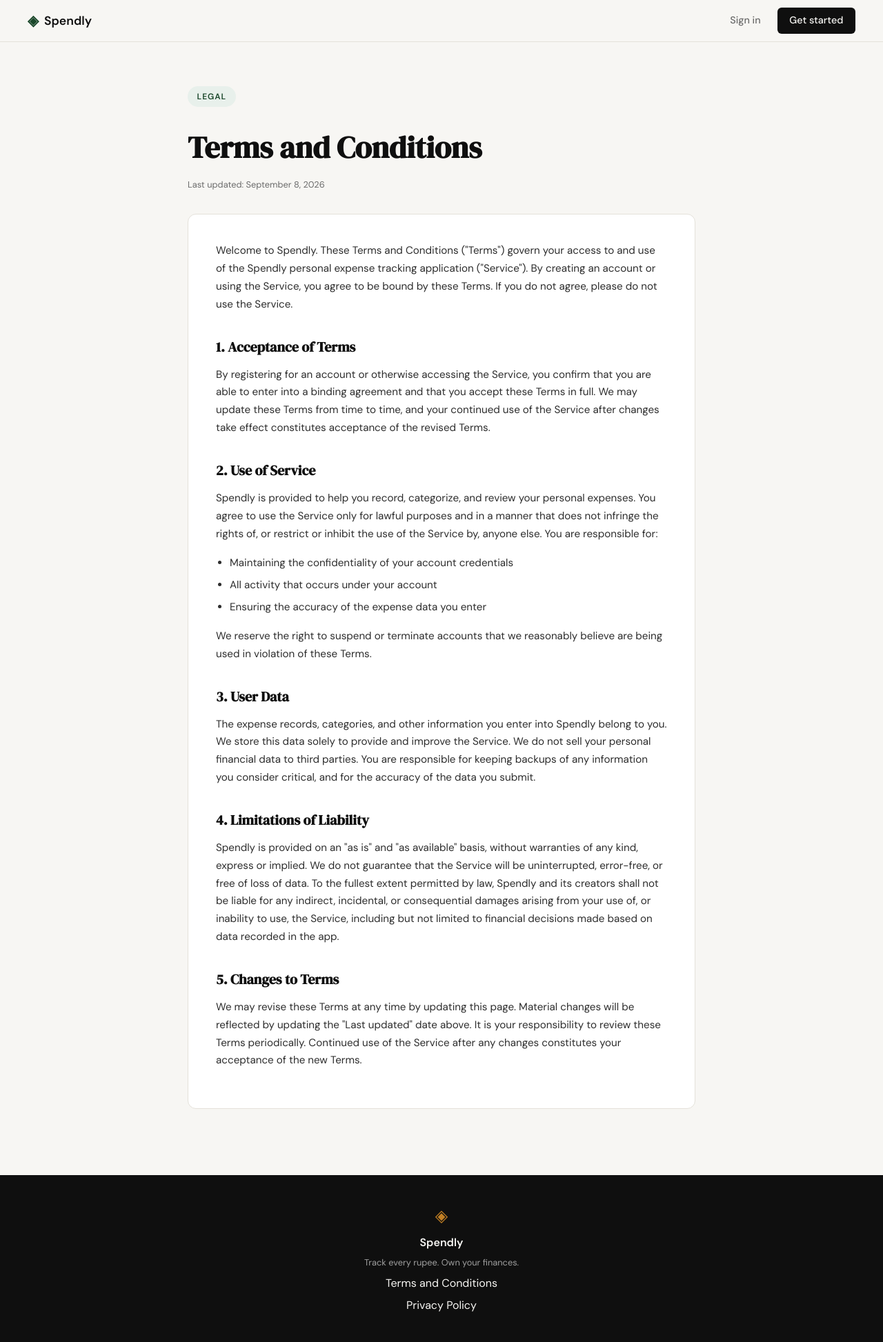
After one commit to sumran58/spendly, a Flask app: page /terms in a window 1280 px wide. The commit adds this page. Shown: the whole page at 69% size. Run offline with Flask 3, Linux system fonts and the light colour scheme.

Commit message:
added the terms page

```diff
--- a/app.py
+++ b/app.py
@@ -20,6 +20,11 @@ def register():
 @app.route("/login")
 def login():
     return render_template("login.html")
+
+
+@app.route("/terms")
+def terms():
+    return render_template("terms.html")
 
 
 # ------------------------------------------------------------------ #
--- a/static/css/style.css
+++ b/static/css/style.css
@@ -478,6 +478,63 @@ a { color: inherit; text-decoration: none; }
 .auth-switch a:hover { text-decoration: underline; }
 
 /* ------------------------------------------------------------------ */
+/* Legal pages                                                         */
+/* ------------------------------------------------------------------ */
+
+.legal-section {
+    max-width: 800px;
+    margin: 0 auto;
+    padding: 4rem 2rem 6rem;
+}
+
+.legal-updated {
+    font-size: 0.8rem;
+    color: var(--ink-muted);
+    margin-bottom: 2rem;
+}
+
+.legal-title {
+    font-family: var(--font-display);
+    font-size: clamp(2rem, 4vw, 2.75rem);
+    color: var(--ink);
+    margin-bottom: 0.5rem;
+}
+
+.legal-card {
+    background: var(--paper-card);
+    border: 1px solid var(--border);
+    border-radius: var(--radius-md);
+    padding: 2.5rem;
+}
+
+.legal-card h2 {
+    font-family: var(--font-display);
+    font-size: 1.25rem;
+    color: var(--ink);
+    margin: 2rem 0 0.75rem;
+}
+
+.legal-card h2:first-child { margin-top: 0; }
+
+.legal-card p {
+    font-size: 0.95rem;
+    color: var(--ink-soft);
+    line-height: 1.7;
+    margin-bottom: 1rem;
+}
+
+.legal-card ul {
+    margin: 0 0 1rem 1.25rem;
+}
+
+.legal-card li {
+    font-size: 0.95rem;
+    color: var(--ink-soft);
+    line-height: 1.7;
+    margin-bottom: 0.4rem;
+}
+
+/* ------------------------------------------------------------------ */
 /* Footer                                                              */
 /* ------------------------------------------------------------------ */
 
--- a/templates/base.html
+++ b/templates/base.html
@@ -34,7 +34,7 @@
             <span class="brand-icon">◈</span>
             <span class="footer-name">Spendly</span>
             <p class="footer-copy">Track every rupee. Own your finances.</p>
-            <a href="#">Terms and Conditions</a>
+            <a href="{{ url_for('terms') }}">Terms and Conditions</a>
             <a href="#">Privacy Policy</a>
         </div>
     </footer>
--- /dev/null
+++ b/templates/terms.html
@@ -0,0 +1,75 @@
+{% extends "base.html" %}
+
+{% block title %}Terms and Conditions — Spendly{% endblock %}
+
+{% block content %}
+<section class="legal-section">
+    <div class="hero-badge">Legal</div>
+    <h1 class="legal-title">Terms and Conditions</h1>
+    <p class="legal-updated">Last updated: September 8, 2026</p>
+
+    <div class="legal-card">
+        <p>
+            Welcome to Spendly. These Terms and Conditions ("Terms") govern your access
+            to and use of the Spendly personal expense tracking application
+            ("Service"). By creating an account or using the Service, you agree to be
+            bound by these Terms. If you do not agree, please do not use the Service.
+        </p>
+
+        <h2>1. Acceptance of Terms</h2>
+        <p>
+            By registering for an account or otherwise accessing the Service, you
+            confirm that you are able to enter into a binding agreement and that you
+            accept these Terms in full. We may update these Terms from time to time,
+            and your continued use of the Service after changes take effect
+            constitutes acceptance of the revised Terms.
+        </p>
+
+        <h2>2. Use of Service</h2>
+        <p>
+            Spendly is provided to help you record, categorize, and review your
+            personal expenses. You agree to use the Service only for lawful purposes
+            and in a manner that does not infringe the rights of, or restrict or
+            inhibit the use of the Service by, anyone else. You are responsible for:
+        </p>
+        <ul>
+            <li>Maintaining the confidentiality of your account credentials</li>
+            <li>All activity that occurs under your account</li>
+            <li>Ensuring the accuracy of the expense data you enter</li>
+        </ul>
+        <p>
+            We reserve the right to suspend or terminate accounts that we reasonably
+            believe are being used in violation of these Terms.
+        </p>
+
+        <h2>3. User Data</h2>
+        <p>
+            The expense records, categories, and other information you enter into
+            Spendly belong to you. We store this data solely to provide and improve
+            the Service. We do not sell your personal financial data to third
+            parties. You are responsible for keeping backups of any information you
+            consider critical, and for the accuracy of the data you submit.
+        </p>
+
+        <h2>4. Limitations of Liability</h2>
+        <p>
+            Spendly is provided on an "as is" and "as available" basis, without
+            warranties of any kind, express or implied. We do not guarantee that the
+            Service will be uninterrupted, error-free, or free of loss of data. To
+            the fullest extent permitted by law, Spendly and its creators shall not
+            be liable for any indirect, incidental, or consequential damages arising
+            from your use of, or inability to use, the Service, including but not
+            limited to financial decisions made based on data recorded in the app.
+        </p>
+
+        <h2>5. Changes to Terms</h2>
+        <p>
+            We may revise these Terms at any time by updating this page. Material
+            changes will be reflected by updating the "Last updated" date above. It
+            is your responsibility to review these Terms periodically. Continued use
+            of the Service after any changes constitutes your acceptance of the new
+            Terms.
+        </p>
+    </div>
+</section>
+{% endblock %}
```
